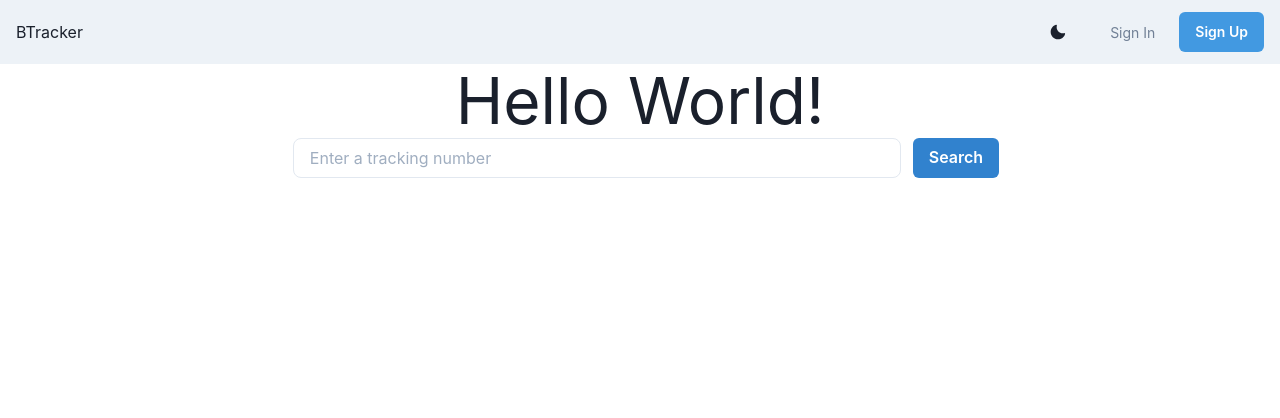
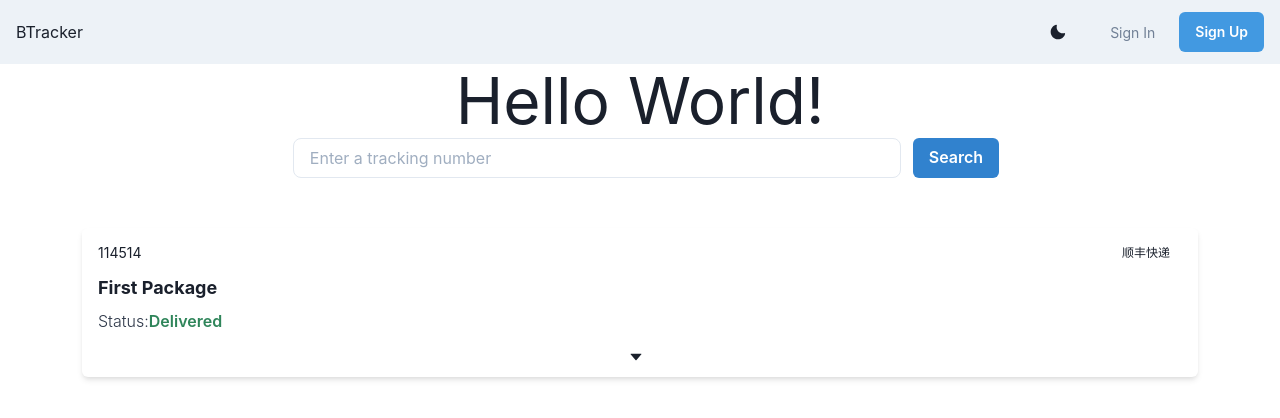
Before and after one commit to lorenzoc25/btracker-frontend, a Next.js app: page / in a window 1280 px wide. Shown: the top 418 px of the page. Built offline with nearby package versions, Linux system fonts and the light colour scheme.

Commit message:
Create Item Component

```diff
--- /dev/null
+++ b/components/Item.tsx
@@ -0,0 +1,113 @@
+import React from 'react';
+import { Package, Status } from '../types/Package';
+import { chakra, Box, Flex, useColorModeValue, Link } from '@chakra-ui/react';
+
+import { AiFillCaretDown } from 'react-icons/ai';
+
+interface ItemProps {
+  item: Package;
+}
+
+const getStatusColor = (status: Status ): string[] =>  {
+  if (status === Status.Delivered) {
+    return ['green.600', 'green.200'];
+  } else if (status === Status.OutOfDelivery) {
+    return ['orange.400', 'orange.300'];
+  } else if (status === Status.InTransit) {
+    return ['cyan.800', 'cyan.200'];
+  } else {
+    return ['red.500', 'red.400'];
+  }
+};
+
+const Item = ({ item }: ItemProps) => {
+  const statColor = getStatusColor(item.status);
+  return (
+    <Flex
+      p={50}
+      w="full"
+      alignItems="center"
+      justifyContent="center"
+    >
+      <Box
+        w="full"
+        mx="auto"
+        px={4}
+        py={3}
+        bg={useColorModeValue('white', 'gray.700')}
+        shadow="md"
+        rounded="md"
+      >
+        <Flex justifyContent="space-between" alignItems="center">
+          <chakra.span
+            fontSize="sm"
+            color={useColorModeValue('gray.800', 'gray.400')}
+          >
+            {item.tracking}
+          </chakra.span>
+          <chakra.span
+            bg={useColorModeValue('brand.200', 'brand.300')}
+            color={useColorModeValue('brand.800', 'brand.900')}
+            px={3}
+            py={1}
+            rounded="full"
+            textTransform="uppercase"
+            fontSize="xs"
+          >
+            {item.carrier}
+          </chakra.span>
+        </Flex>
+
+        <Box>
+          <chakra.h1
+            fontSize="lg"
+            fontWeight="bold"
+            mt={2}
+            color={useColorModeValue('gray.800', 'white')}
+          >
+            {item.name}
+          </chakra.h1>
+          <chakra.p
+            fontSize="sm"
+            mt={2}
+            color={useColorModeValue('gray.600', 'gray.300')}
+          >
+          </chakra.p>
+        </Box>
+
+        <Box>
+          <Flex
+            alignItems="center"
+            mt={2}
+            color={useColorModeValue('gray.700', 'gray.200')}
+          >
+            <chakra.p
+                fontWeight="light">
+                Status:
+            </chakra.p>
+            <chakra.p
+                fontWeight="semibold"
+                color={useColorModeValue(statColor[0], statColor[1])}
+            >
+                {item.status}
+            </chakra.p>
+
+          </Flex>
+
+          <Flex alignItems="center" justifyContent="center" mt={4}>
+            <Link
+              mr={2}
+              color={useColorModeValue('gray.800', 'gray.400')}
+              _hover={{ color: useColorModeValue('gray.700', 'gray.300') }}
+              cursor="pointer"
+            >
+              <AiFillCaretDown />
+            </Link>
+          </Flex>
+        </Box>
+      </Box>
+    </Flex>
+  );
+};
+
+export default Item;
--- a/pages/index.tsx
+++ b/pages/index.tsx
@@ -3,8 +3,24 @@ import Head from 'next/head';
 import styles from '../styles/Home.module.css';
 import SearchBox from '../components/SearchBox';
 import Nav from '../components/Nav';
+import Item from '../components/Item';
+import { Package, History, Status } from '../types/Package';
 
 const Home: NextPage = () => {
+  const hist :History = {
+    status : 'delievered',
+    location: 'Los Angeles',
+    timestamp: 114514,
+  };
+
+  const p : Package = {
+    tracking : '114514',
+    name : 'First Package',
+    carrier: '顺丰快递',
+    history: hist,
+    status : Status.Delivered,
+  };
+
   return (
     <>
     <Nav />
@@ -21,7 +37,7 @@ const Home: NextPage = () => {
         </h1>
         <SearchBox />
       </main>
-
+      <Item item={p}/>
     </div>
     </>
   );
--- /dev/null
+++ b/types/package.ts
@@ -0,0 +1,20 @@
+export interface History {
+  status: string;
+  location: string;
+  timestamp: number;
+}
+
+export enum Status {
+  LabelCreated = 'Label Created',
+  InTransit = 'In Transit',
+  OutOfDelivery = 'Out of Delivery',
+  Delivered = 'Delivered',
+}
+
+export interface Package {
+  tracking: string;
+  carrier: string;
+  name: string;
+  history: History;
+  status: Status;
+}
```
Also changed, not shown: types/user.ts (added, +8 -0 lines).
